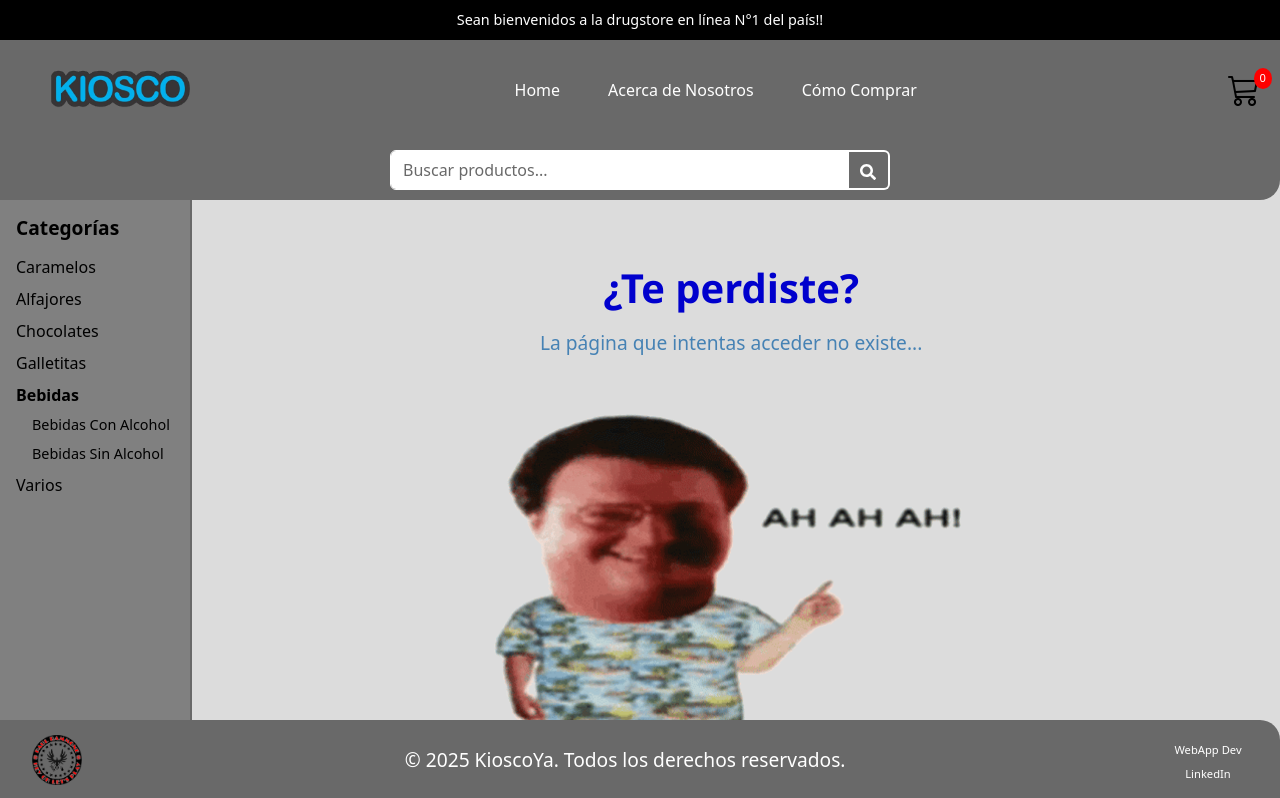
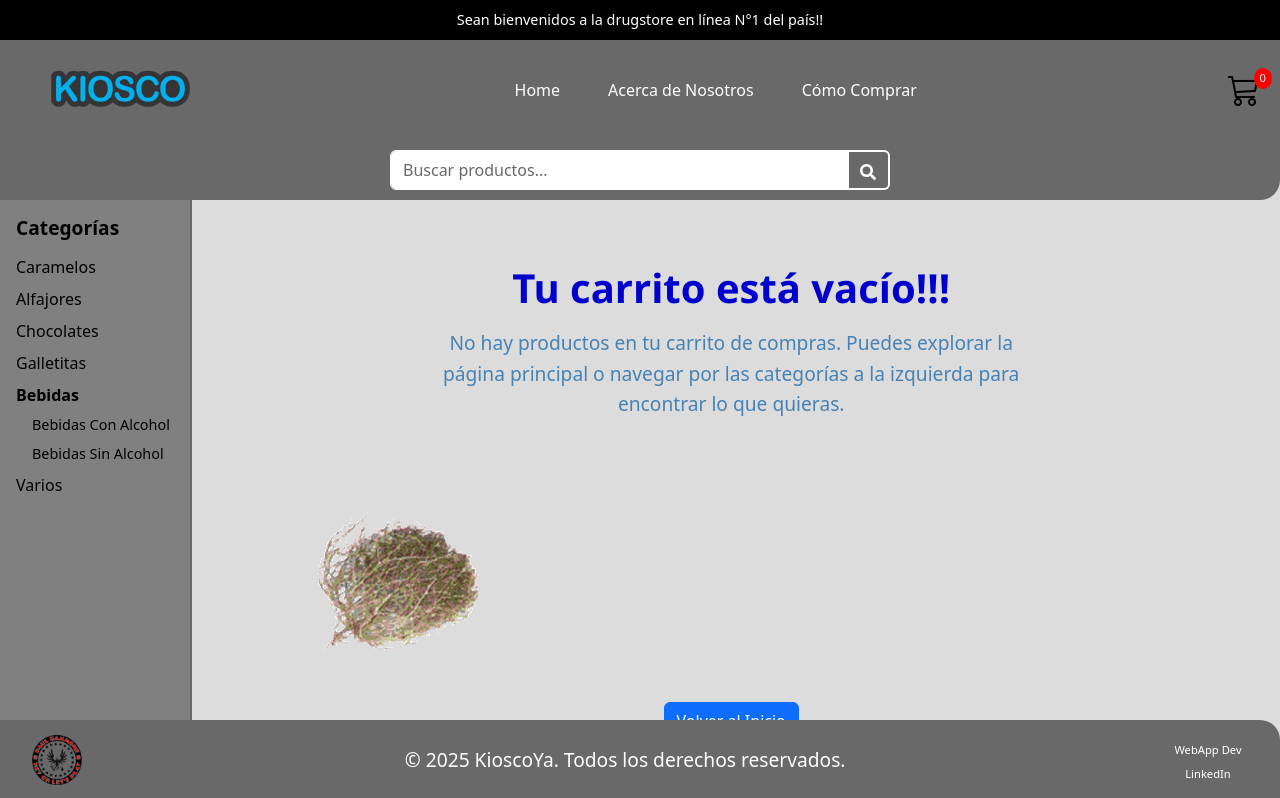
Before and after one commit to 89pabloalvarez/react-js-81725, a React (Vite) app: page /empty-cart in a window 1280 px wide. Shown: the top 798 px of the page. Built offline with nearby package versions, Linux system fonts and the light colour scheme.

Commit message:
Creo la página de carrito vacío con un gif de un pásto de desierto y una leyenda explicativa que tiene que hacer.

```diff
--- a/src/App.jsx
+++ b/src/App.jsx
@@ -7,6 +7,7 @@ import NotFound from './pages/NotFound'
 import ProductListView from './pages/ProductListView'
 import ProductDetailContainer from './components/main/product/ProductDetailContainer'
 import CardContainer from './components/header/headerMain/cart/CartContainer'
+import CartEmpty from './components/header/headerMain/cart/CartEmpty'
 import { BrowserRouter, Routes, Route } from 'react-router-dom'
 import './App.css'
 import { CartProvider } from './context/CartContext'
@@ -28,6 +29,7 @@ function App() {
               <Route path="/product/:id" element={<ProductDetailContainer />} />
               <Route path="/searched-product/:searchedText" element={<ProductListView title={'Resultados de su búsqueda con el texto:'} />} />
               <Route path="/cart" element={<CardContainer />} />
+              <Route path="/empty-cart" element={<CartEmpty />} />
             </Routes>
           </main>
         </div>
--- a/src/components/header/headerMain/cart/CartEmpty.jsx
+++ b/src/components/header/headerMain/cart/CartEmpty.jsx
@@ -0,0 +1,24 @@
+import React from 'react'
+import { Link } from 'react-router-dom'
+import emptyCartImg from '../../../../assets/animatedImages/pasto-desierto.gif'
+import '../../../../App.css'
+
+const CartEmpty = () => {
+  return (
+    <main>
+        <h1 className="page-title">Tu carrito está vacío!!!</h1>
+        <p className="page-paragraph">
+            No hay productos en tu carrito de compras.
+            Puedes explorar la página principal o navegar por las categorías a la izquierda para encontrar lo que quieras.
+        </p>
+        <img className="emptycart-image" src={emptyCartImg} alt="Carrito vacío" />
+        <div className="d-flex justify-content-center">
+            <Link to="/" className="btn btn-primary mt-3">
+                Volver al Inicio
+            </Link>
+        </div>
+    </main>
+  )
+}
+
+export default CartEmpty
```
Also changed, not shown: src/assets/animatedImages/pasto-desierto.gif (added).
